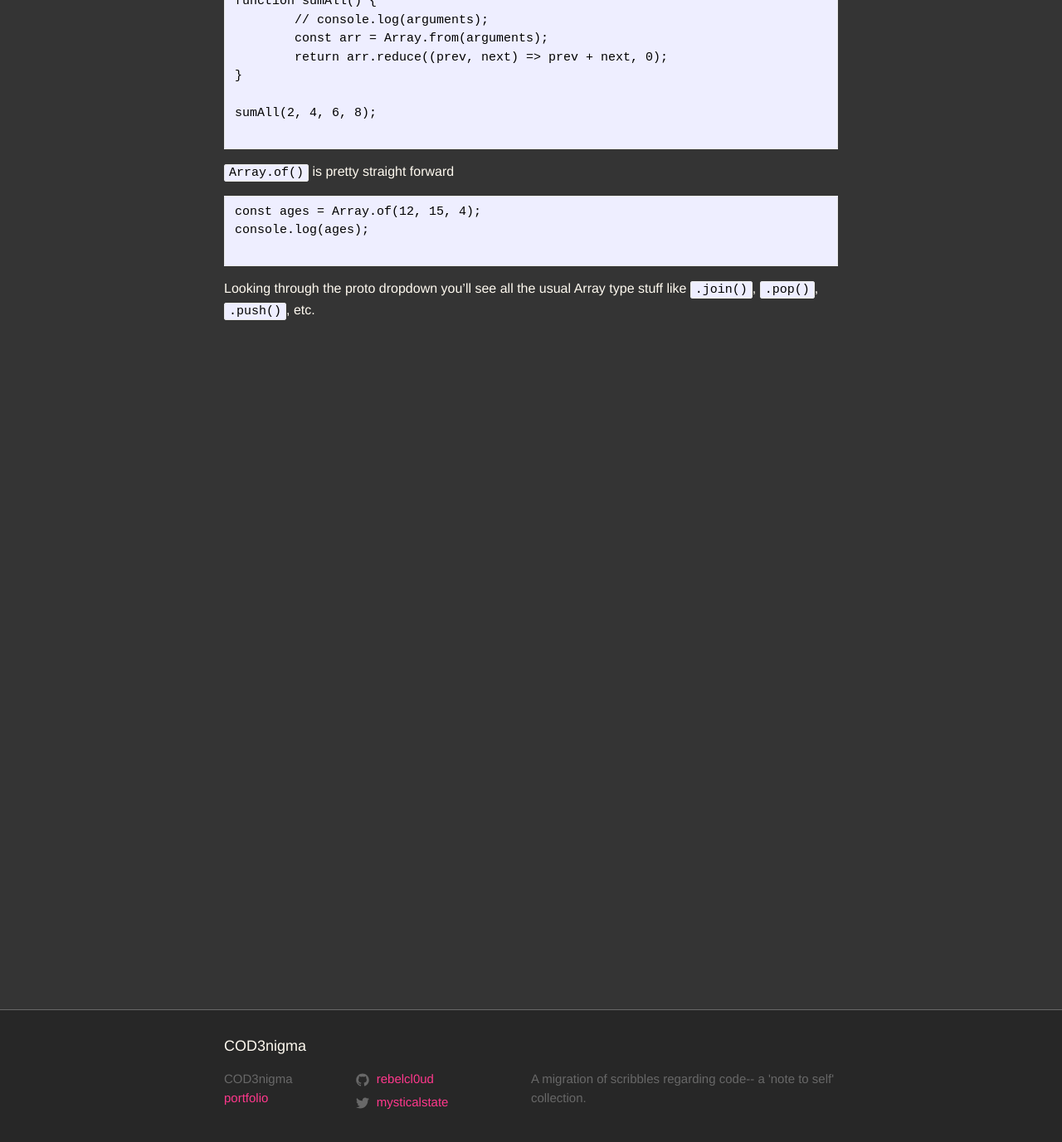
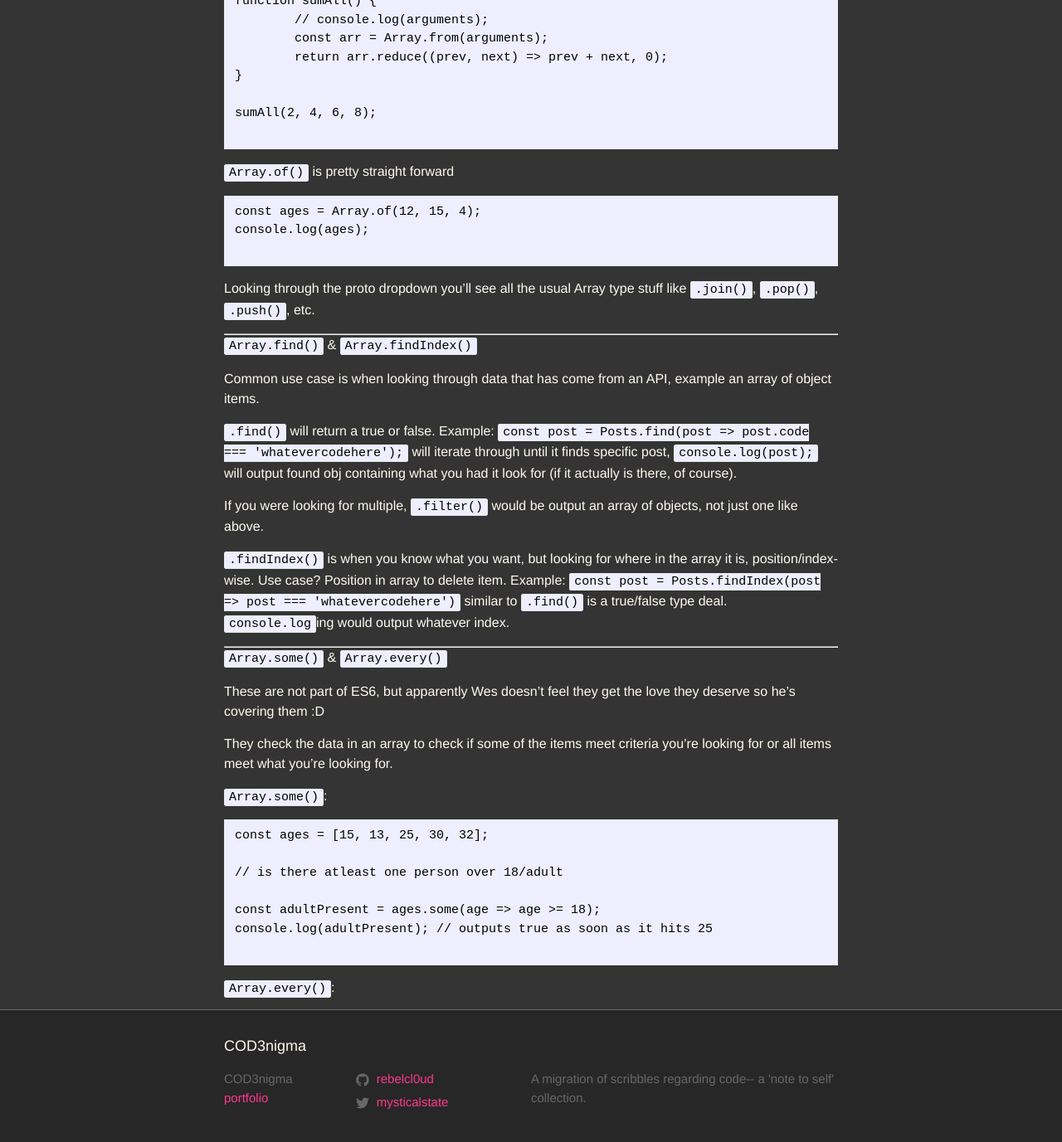
Before and after one commit to rebelcl0ud/blog, a Jekyll site: the page built from _posts/2018-04-02-[28]-es6-status-II.markdown, in a window 1280 px wide and 1400 px high, scrolled down 14742 px. Shown: the top 1377 px of the window at 83% size. Built offline with Jekyll 4.4.1, drawn with Linux system fonts in a browser that asks for light colours.

Commit message:
added to array section-- find(), findIndex(), some(), and every()

````diff
--- a/_posts/2018-04-02-[28]-es6-status-II.markdown
+++ b/_posts/2018-04-02-[28]-es6-status-II.markdown
@@ -670,3 +670,48 @@ console.log(ages);
 
 ```
 Looking through the proto dropdown you'll see all the usual Array type stuff like `.join()`, `.pop()`, `.push()`, etc.
+
+
+- - -
+
+
+`Array.find()` & `Array.findIndex()`
+
+Common use case is when looking through data that has come from an API, example an array of object items.
+
+`.find()` will return a true or false. Example: `const post = Posts.find(post => post.code === 'whatevercodehere');` will iterate through until it finds specific post, `console.log(post);` will output found obj containing what you had it look for (if it actually is there, of course).
+
+If you were looking for multiple, `.filter()` would be output an array of objects, not just one like above.
+
+`.findIndex()` is when you know what you want, but looking for where in the array it is, position/index-wise. Use case? Position in array to delete item. Example: `const post = Posts.findIndex(post => post === 'whatevercodehere')` similar to `.find()` is a true/false type deal. `console.log`ing would output whatever index.
+
+
+- - -
+
+`Array.some()` & `Array.every()`
+
+These are not part of ES6, but apparently Wes doesn't feel they get the love they deserve so he's covering them :D
+
+They check the data in an array to check if some of the items meet criteria you're looking for or all items meet what you're looking for.
+
+`Array.some()`:
+```
+const ages = [15, 13, 25, 30, 32];
+
+// is there atleast one person over 18/adult
+
+const adultPresent = ages.some(age => age >= 18);
+console.log(adultPresent); // outputs true as soon as it hits 25
+
+```
+
+`Array.every()`:
+```
+const ages = [15, 13, 25, 30, 32];
+
+// is everyone old enough to drink
+
+const oldEnoughToDrink = ages.every(age => age >= 21);
+console.log(oldEnoughToDrink); // outputs false since there are youngins in the squad
+
+```
````
